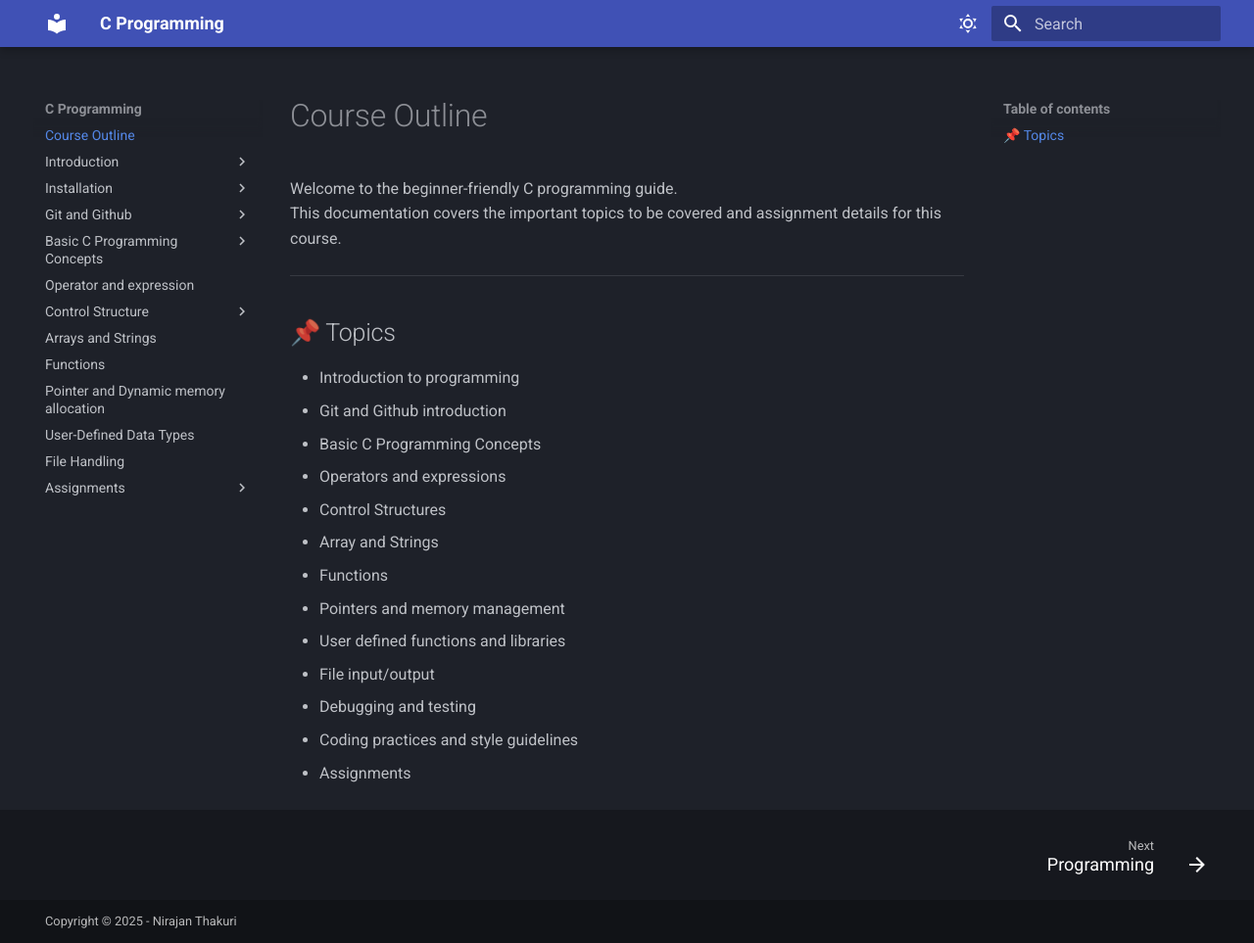
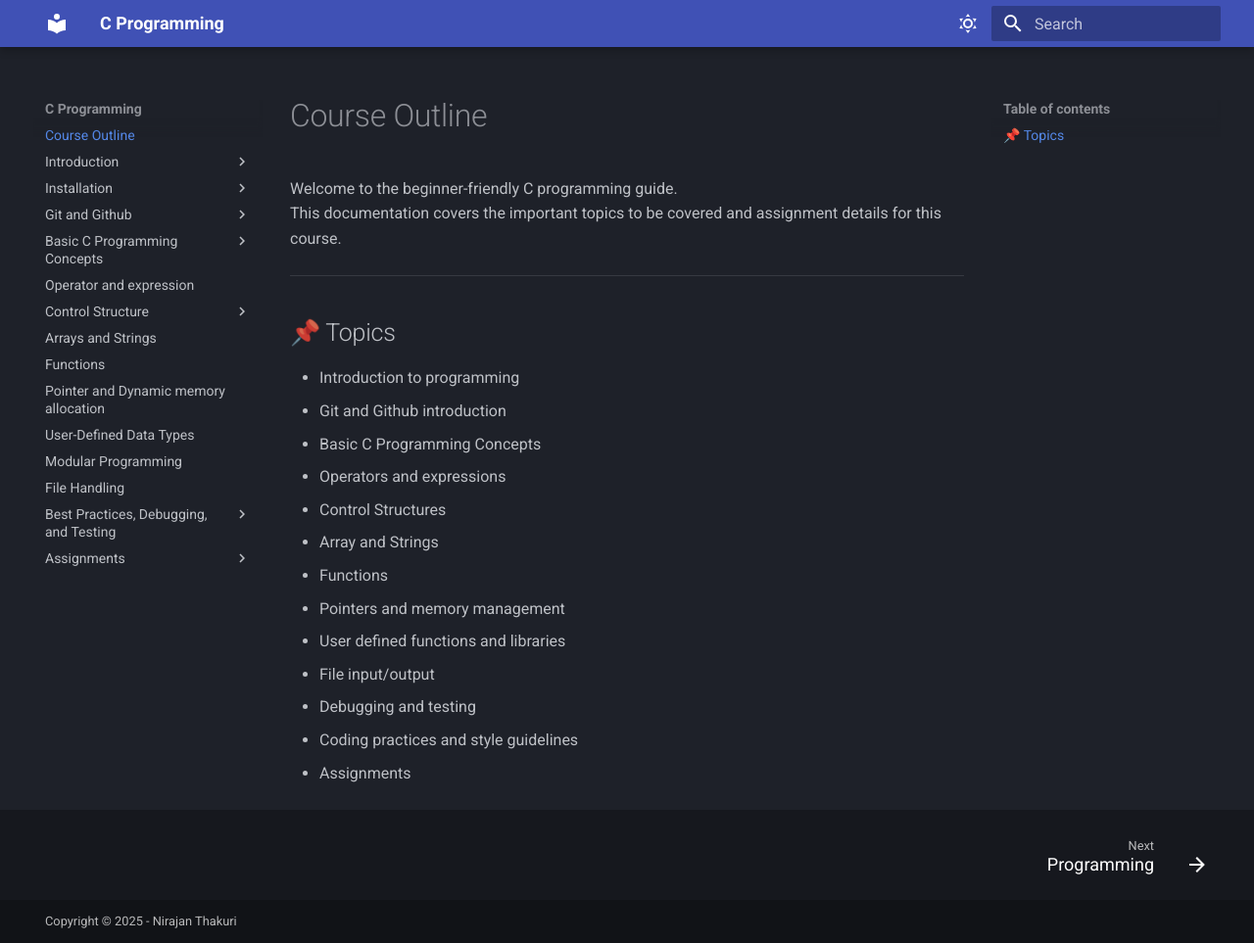
Before and after one commit to nirajan10/C-notes, an MkDocs documentation site: the page built from docs/index.md, in a window 1280 px wide and 963 px high. Shown: the whole window at 98% size. Built offline with MkDocs 1.6.1 and Material for MkDocs 9.7.7, drawn with Linux system fonts in a browser that asks for light colours; part of the change alters nothing that is shown.

Commit message:
Rest of the notes

```diff
--- a/mkdocs.yml
+++ b/mkdocs.yml
@@ -45,12 +45,12 @@ nav:
   - Functions: functions_in_C.md
   - Pointer and Dynamic memory allocation: pointers_and_dynamic_memory_allocation.md
   - User-Defined Data Types: user_defined_data_types.md
-  # - Modular Programming: modular_programming.md
+  - Modular Programming: modular_programming.md
   - File Handling: file_handling.md
-  # - Best Practices, Debugging, and Testing:
-  #     - Debugging: debugging.md
-  #     - Testing: testing.md
-  #     - Best practices: best_practices.md
+  - Best Practices, Debugging, and Testing:
+      - Debugging: debugging.md
+      - Testing: testing.md
+      - Best practices: best_practices.md
   - Assignments:
       - Assignment guide: assignment-guide.md
       # - Assignment 1: assignment1.md
```
